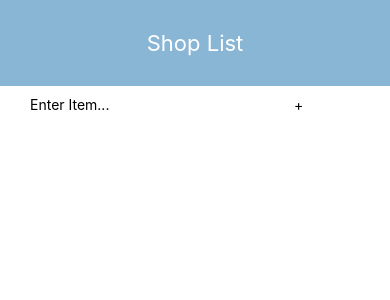
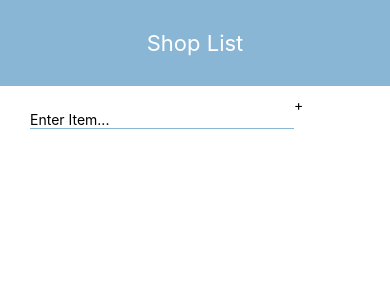
Before and after one commit to badjatya/Shop-List, a React Native app: screen / in a window 390 px wide. Shown: the top 300 px of the page. Built offline with nearby package versions, Linux system fonts and the light colour scheme.

Commit message:
Text Input

```diff
--- a/components/InputContainer.component.jsx
+++ b/components/InputContainer.component.jsx
@@ -20,7 +20,9 @@ const styles = StyleSheet.create({
     },
     textInput :{
         width:"80%",
-
+        paddingTop:15,
+        borderBottomColor: "#8ab6d6",
+        borderBottomWidth:1,
     }
 });
 
```
